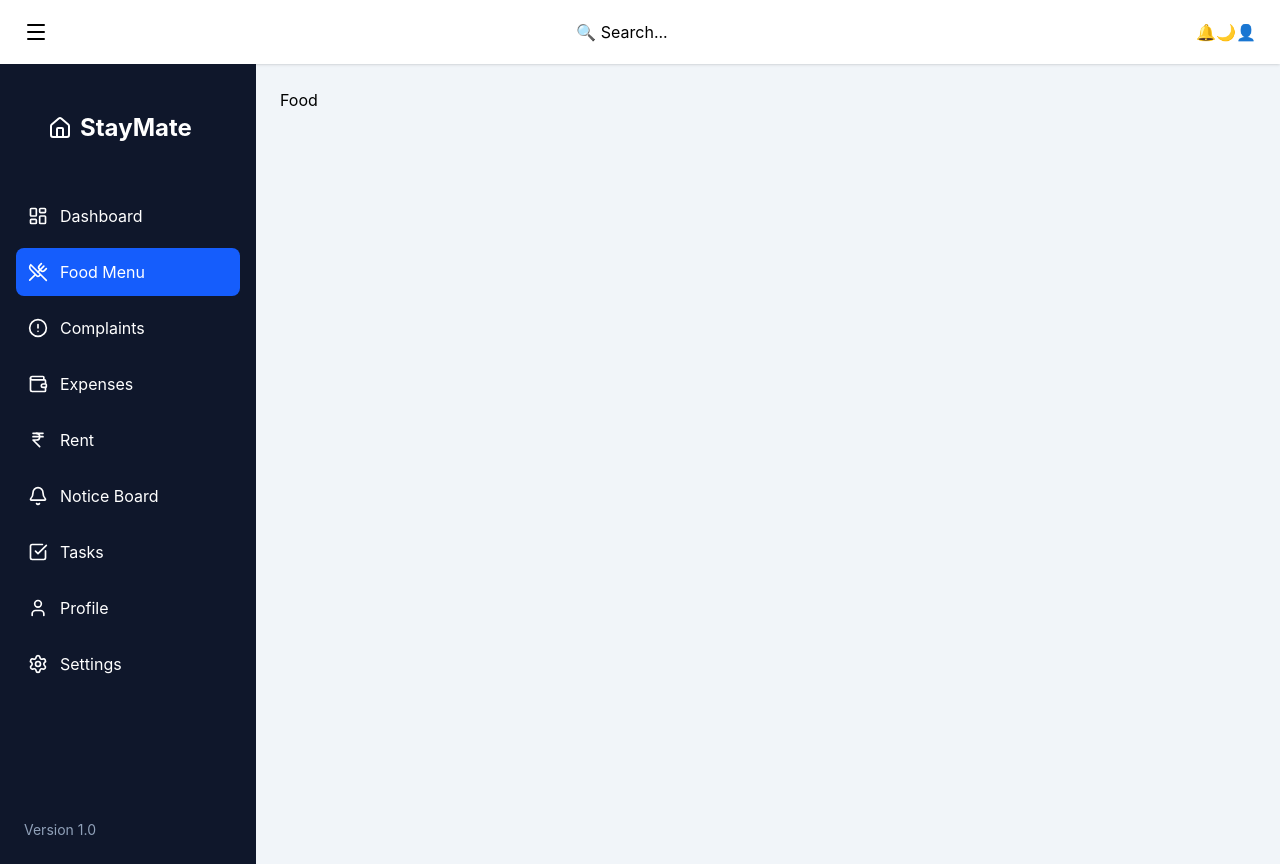
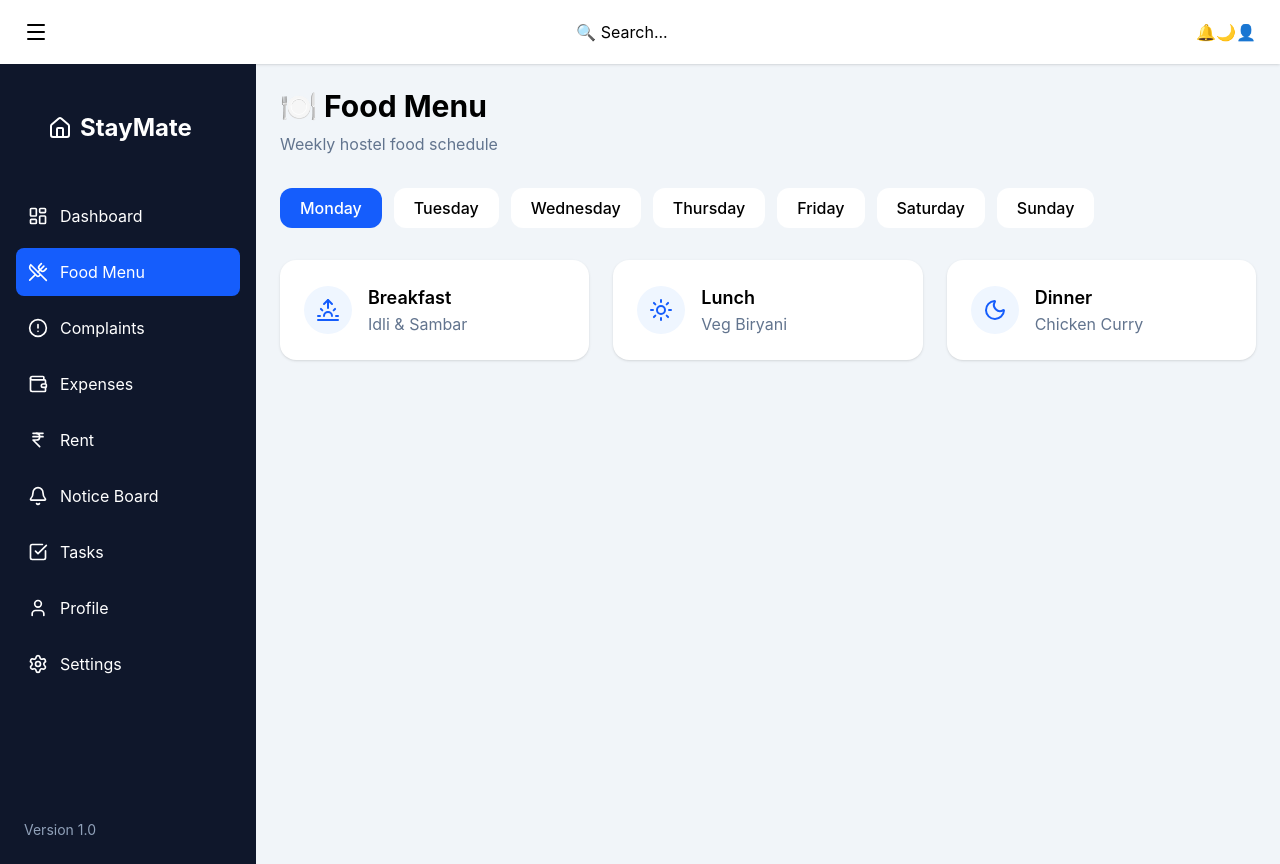
Before and after one commit to sayan-adhikary/staymate, a React (Vite) app: page /food in a window 1280 px wide. Built offline with nearby package versions, Linux system fonts and the light colour scheme.

Commit message:
Implement Food component with dynamic menu display and day selection

```diff
--- a/src/pages/Food.jsx
+++ b/src/pages/Food.jsx
@@ -1,9 +1,62 @@
-import React from 'react'
+import { useState } from "react";
+import { menus } from "../data/menuData";
+import { Sunrise, Sun, Moon } from "lucide-react";
 
 function Food() {
+
+  const [selectedDay, setSelectedDay] = useState("Monday");
+
+  const days = Object.keys(menus);
+
   return (
-    <div>Food</div>
-  )
+    <div className="space-y-8">
+      <div>
+        <h1 className="text-3xl font-bold">🍽 Food Menu</h1>
+        <p className="text-slate-500 mt-2">Weekly hostel food schedule</p>
+      </div>
+
+      <div className="flex flex-wrap gap-3">
+        {days.map((day) => (
+          <button
+            key={day}
+            onClick={() => setSelectedDay(day)}
+            className={`px-5 py-2 rounded-xl font-medium transition ${
+              selectedDay === day
+                ? "bg-blue-600 text-white"
+                : "bg-white hover:bg-slate-100"
+            }`}
+          >
+            {day}
+          </button>
+        ))}
+      </div>
+
+      <div className="grid grid-cols-1 md:grid-cols-3 gap-6">
+        {menus[selectedDay].map((item) => {
+          const Icon = item.icon;
+
+          return (
+            <div
+              key={item.meal}
+              className="bg-white rounded-2xl shadow-sm p-6 hover:shadow-lg transition"
+            >
+              <div className="flex items-center gap-4">
+                <div className="bg-blue-50 p-3 rounded-full">
+                  <Icon className="text-blue-600" size={24} />
+                </div>
+
+                <div>
+                  <h2 className="font-semibold text-lg">{item.meal}</h2>
+
+                  <p className="text-slate-500">{item.food}</p>
+                </div>
+              </div>
+            </div>
+          );
+        })}
+      </div>
+    </div>
+  );
 }
 
-export default Food
+export default Food;
```
